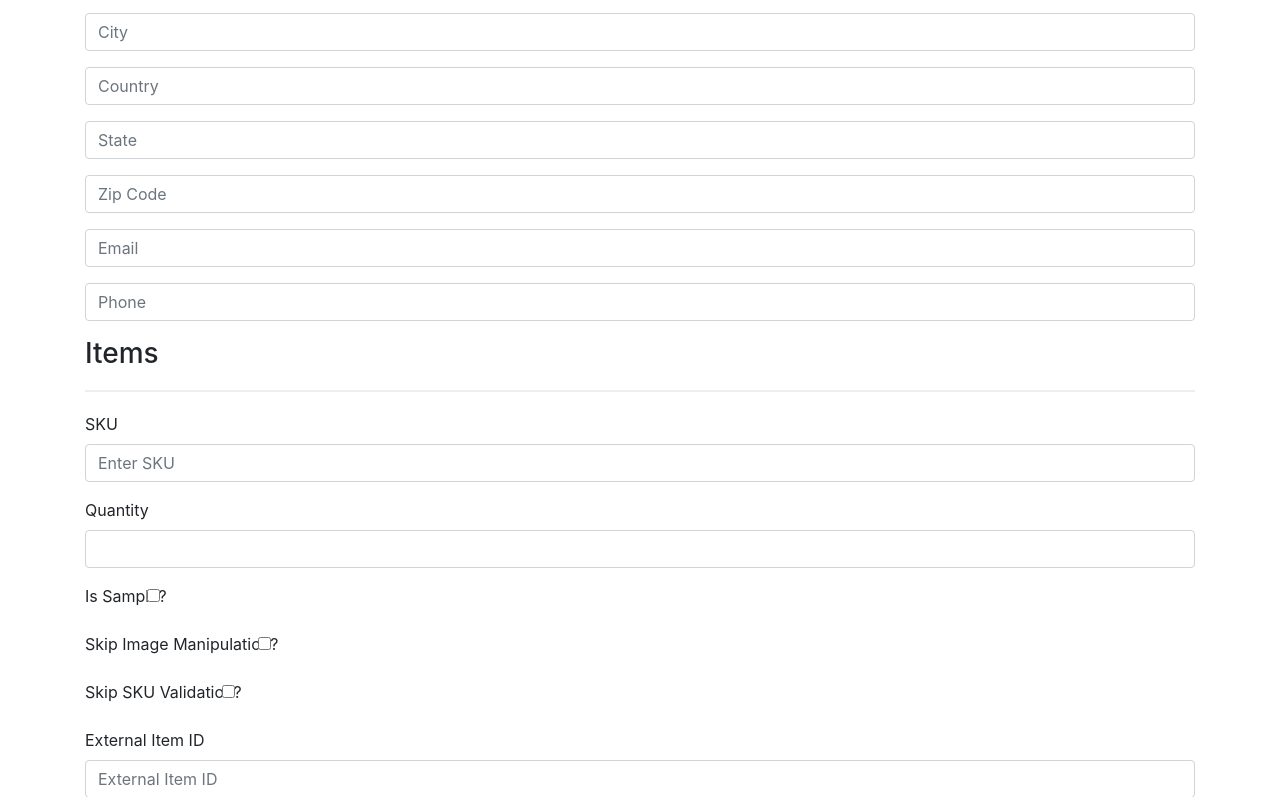
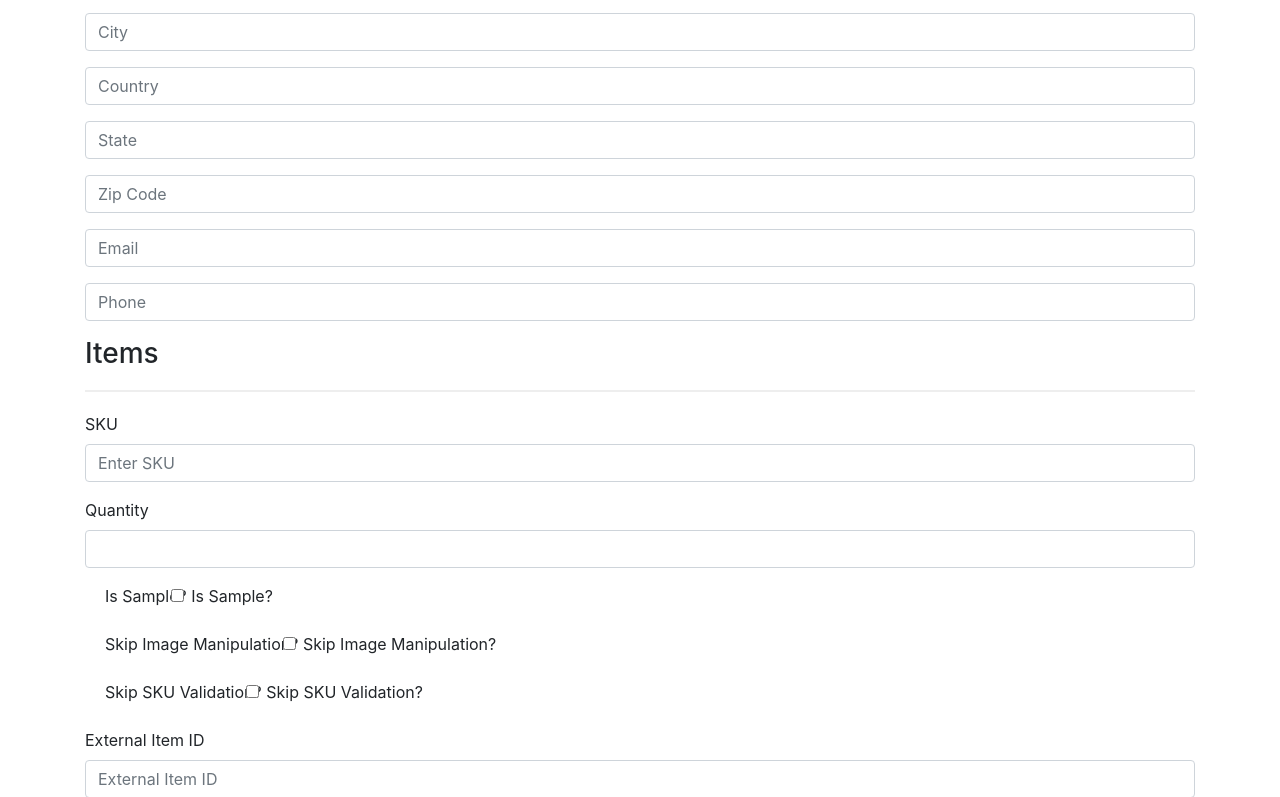
Before and after one commit to ahadplumber/order-generator, a plain HTML site: page index.html in a window 1280 px wide. Both pictures are taken after typing "Sample", "Sample", "Sample", "Sample", "Sample", "Sample" into the empty fields and a click on the button "Add Item". Shown: the part 1383-2180 px from the top of the page. Drawn offline with nearby package versions, Linux system fonts and the light colour scheme.

Commit message:
Update index.html

```diff
--- a/index.html
+++ b/index.html
@@ -224,17 +224,20 @@
                     <label for="quantity${itemId}">Quantity</label>
                     <input type="number" class="form-control" id="quantity${itemId}" required>
                 </div>
-                <div class="form-group">
+                <div class="form-group form-check">
                     <label for="isSample${itemId}">Is Sample?</label>
                     <input type="checkbox" class="form-check-input" id="isSample${itemId}">
+                    <label class="form-check-label" for="isSample${itemId}">Is Sample?</label>
                 </div>
-                <div class="form-group">
+                <div class="form-group form-check">
                     <label for="skipImgManip${itemId}">Skip Image Manipulation?</label>
                     <input type="checkbox" class="form-check-input" id="skipImgManip${itemId}">
+                    <label class="form-check-label" for="skipImgManip${itemId}">Skip Image Manipulation?</label>
                 </div>
-                <div class="form-group">
+                <div class="form-group form-check">
                     <label for="skipSKUValidation${itemId}">Skip SKU Validation?</label>
                     <input type="checkbox" class="form-check-input" id="skipSKUValidation${itemId}">
+                    <label class="form-check-label" for="skipSKUValidation${itemId}">Skip SKU Validation?</label>
                 </div>
                 <div class="form-group">
                     <label for="externalItemId${itemId}">External Item ID</label>
```
